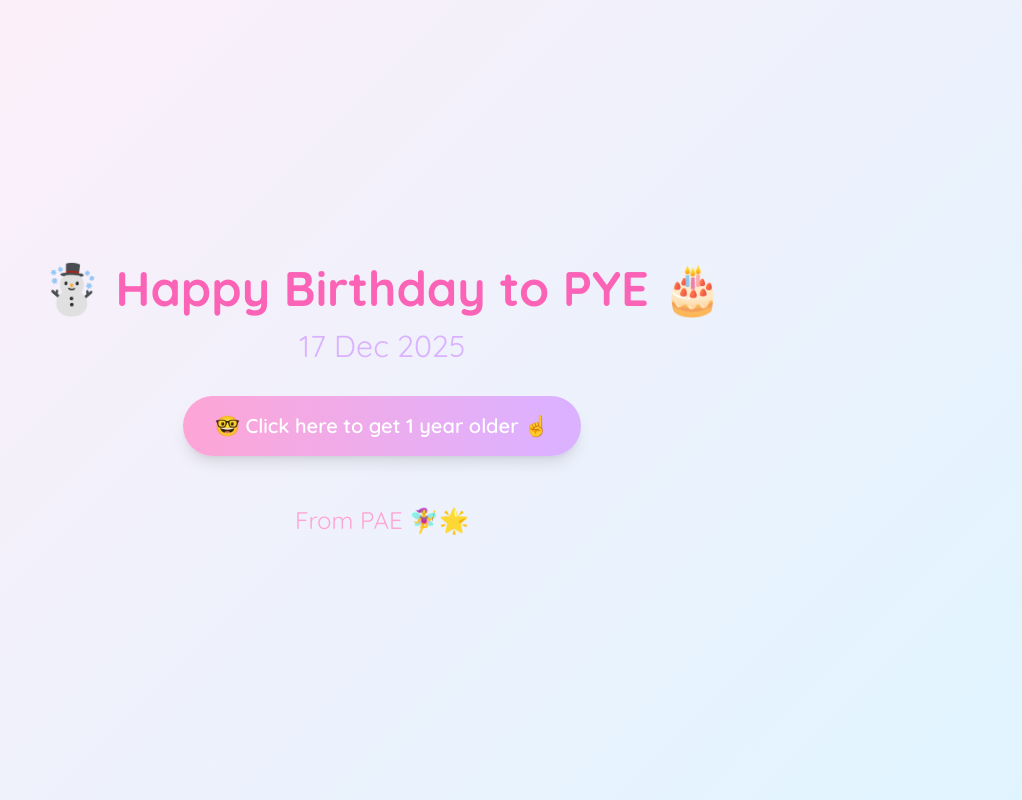
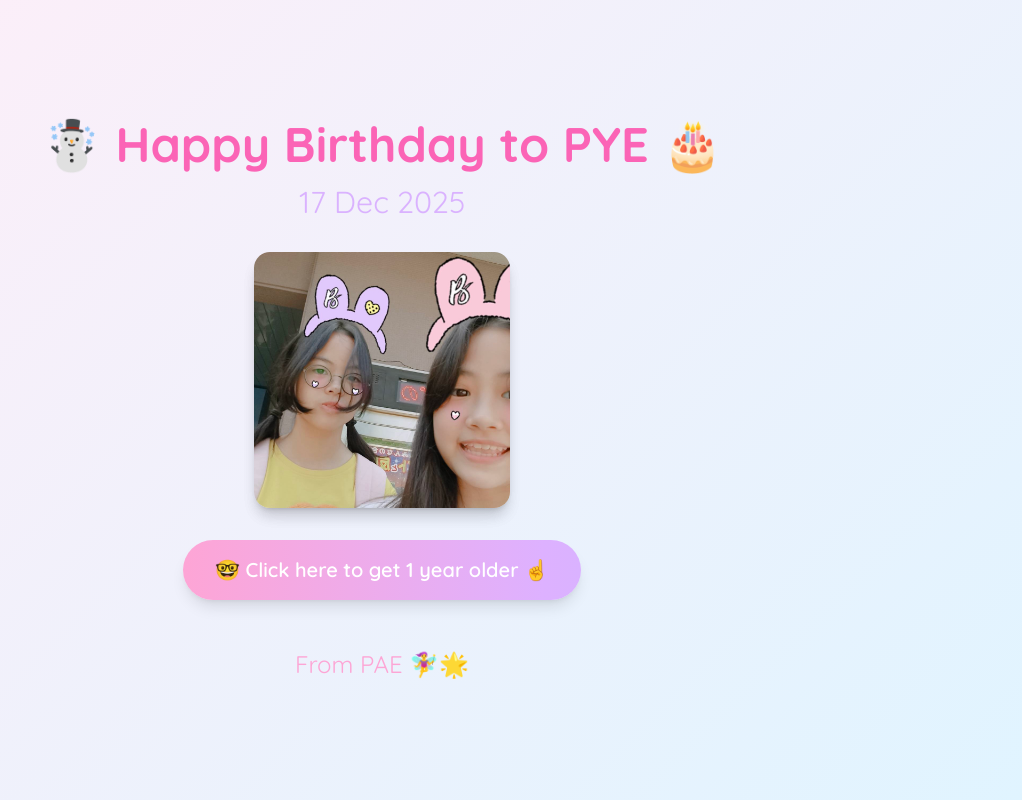
Before and after one commit to paepaev2/hbd-pye-2025, a Next.js app: page / in a window 1280 px wide. Shown: the whole page, without its empty margins (258-1280 px from the left). Built offline with nearby package versions, Linux system fonts and the light colour scheme.

Commit message:
feat: insert us photo

```diff
--- a/app/page.tsx
+++ b/app/page.tsx
@@ -2,6 +2,7 @@
 
 import { motion } from "framer-motion";
 import { useRouter } from "next/navigation";
+import Image from "next/image";
 
 export default function Home() {
   const router = useRouter();
@@ -32,6 +33,15 @@ export default function Home() {
           </p>
         </motion.div>
 
+        <div className="relative w-64 h-64 mx-auto mb-8 rounded-2xl shadow-lg">
+          <Image
+            src="/us.jpg"
+            alt="us photo"
+            fill
+            className="mx-auto mb-8 rounded-2xl shadow-lg"
+          />
+        </div>
+
         <motion.button
           whileHover={{ scale: 1.1 }}
           whileTap={{ scale: 0.9 }}
```
Also changed, not shown: public/us.jpg (added).
